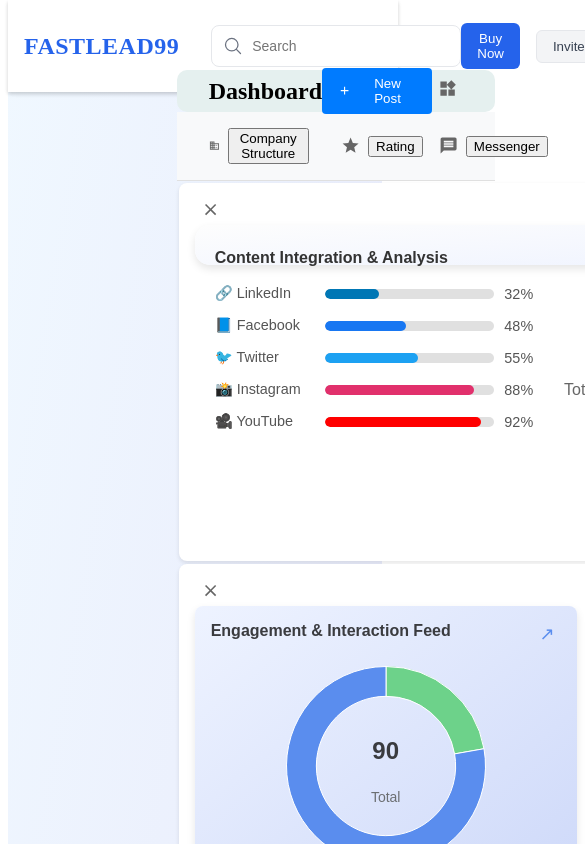
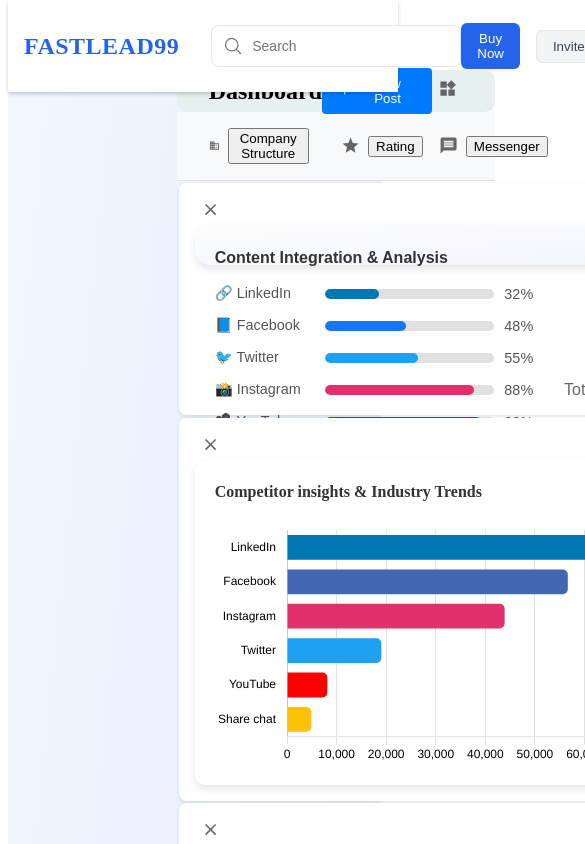
Before and after one commit to vinayak1788/fastleads, a Next.js app in the folder frontend/: page / in a window 390 px wide. Shown: the top 844 px of the page, 585 px wide, since content can reach past the window. Built offline with nearby package versions, Linux system fonts and the light colour scheme.

Commit message:
dashoboard  header add  z index

```diff
--- a/frontend/src/styles/Dashboard.css
+++ b/frontend/src/styles/Dashboard.css
@@ -40,6 +40,7 @@
   background-color: white;
   border-radius: 8px;
   box-shadow: 0 1px 3px rgba(0, 0, 0, 0.1);
+  z-index: 0;
 }
 .dashboard-grid {
 
--- a/frontend/src/styles/grid.module.css
+++ b/frontend/src/styles/grid.module.css
@@ -8,12 +8,10 @@
   height: 10px;
   padding: 1rem 2rem;
   background-color: #e5f0ef;
-
+  z-index: 0;
   position: sticky;
   top: 0;
-
-
-  z-index: 100;
+  z-index: 0;
 }
 
 /* Sub Header */
@@ -173,7 +171,7 @@
 /* Responsive Design */
 @media (max-width: 1200px) {
   .gridContainer {
-    grid-template-columns: repeat(3, 1fr);
+    grid-template-columns: repeat(2, 1fr);
     grid-template-areas:
       "card1 card2"
       "card3 card4"
@@ -183,7 +181,7 @@
   }
 }
 
-@media (max-width: 78px) {
+@media (max-width: 768px) {
   .gridContainer {
     grid-template-columns: 1fr;
     grid-template-areas:
```
